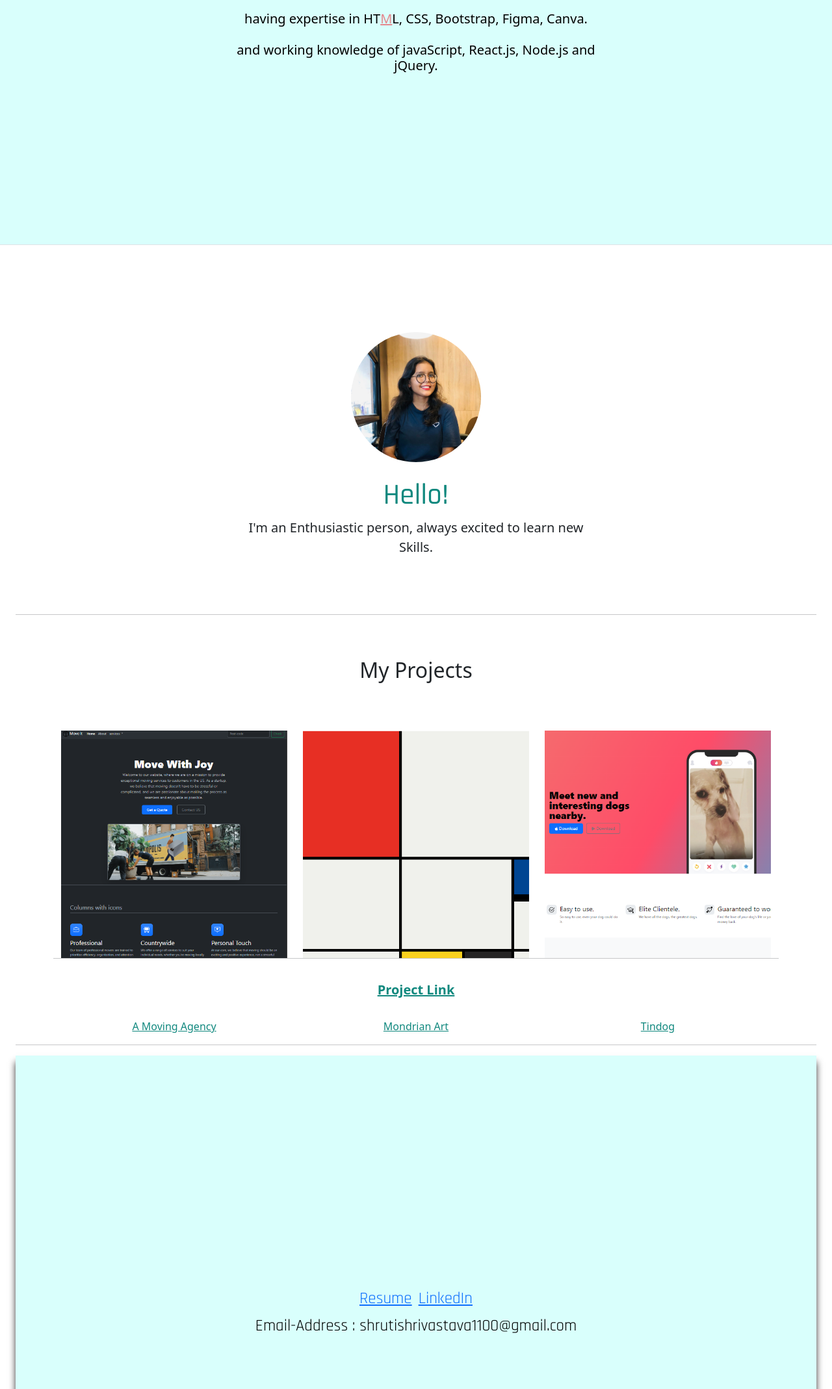
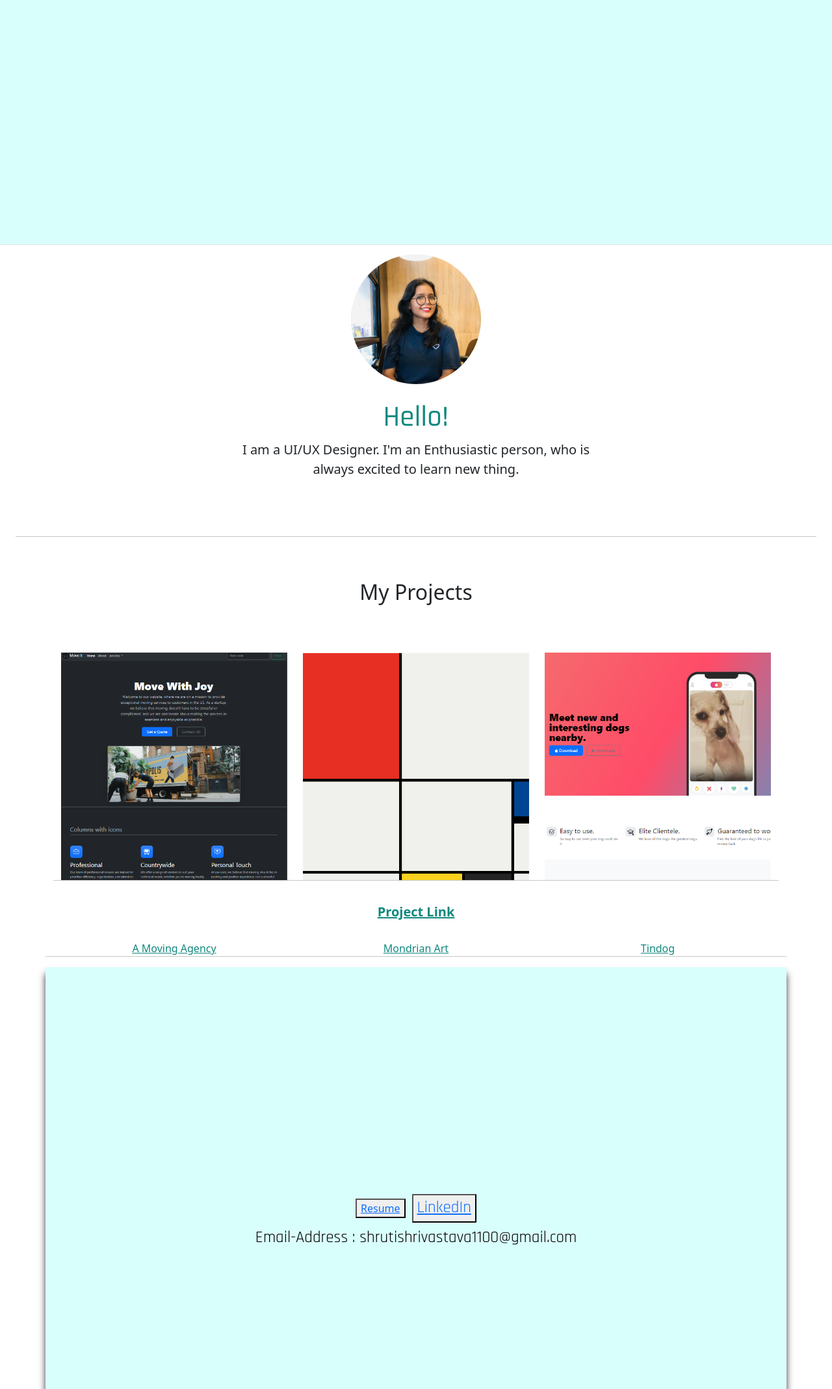
Before and after one commit to coder099/My_Portfolio_, a plain HTML site: page index.html in a window 1280 px wide. Shown: the part 423-2560 px from the top of the page at 65% size. Drawn offline with nearby package versions, Linux system fonts and the light colour scheme.

Commit message:
Update index.html

```diff
--- a/index.html
+++ b/index.html
@@ -15,14 +15,12 @@
   <div><div class="overflow-hidden" style="max-height: 30vh;">
 
     <div class="container px-5">
-      <img src="./owl-4087984_1280.webp" class="owl" alt="an owl" width="200px" loading="lazy">
+      <img class="owl" src="./owl-4087984_1280.webp" class="owl" alt="an owl" width="200px" loading="lazy">
     </div>
   </div>
     <h1 class=" Name display-4 fw-bold text-body-emphasis">My Name is <span style="font-size: 50px;">shr<u>u</u>ti</span></h1>
     <div class="programmer col-lg-6 mx-auto">
       <h2 class="lead mb-4">I'm a <span> UI/UX Designer</span> </h2>
-      <h3 style="color:black" class="lead mb-4">having expertise in HT<u>M</u>L, CSS, Bootstrap, Figma, Canva.</h3>
-      <h4 style="color:black" class="lead mb-4">and working knowledge of javaScript, React.js, Node.js and jQuery.</h4>
     </div>
 
 
@@ -32,7 +30,7 @@
     <img class=" photo d-block mx-auto mb-4 " src="./IMG_0083~2.jpg" style="border-radius: 50%;" width="200px"  alt="My Photo" height="200px">
     <h1 style="color:#10887e;" class="pic">Hello!</h1>
     <div class="col-lg-6 mx-auto">
-      <p class="lead mb-4">I'm an Enthusiastic person, always excited to learn new Skills.</p>
+      <p class="lead mb-4">I am a UI/UX Designer. I'm an Enthusiastic person, who is always excited to learn new thing.</p>
           </div>
   </div>
   <hr>
@@ -55,9 +53,9 @@
           <div class="container">
             <div class="row">
 
-              <a style="color:#10887e;" class="col-lg-4 g-4" href="./Moving Agency.html" target="_blank">A Moving Agency</a>
+             <a style="color:#10887e;" class="col-lg-4 g-4" href="./Moving Agency.html" target="_blank">A Moving Agency</a>
               <a style="color:#10887e;"  class="col-lg-4 g-4" href="./Mondrian.html" target="_blank">Mondrian Art</a>
-                <a style="color:#10887e;" class="col-lg-4 g-4" href="./TinDog.html" target="_blank">Tindog</a></div></div>
+            <a style="color:#10887e;" class="col-lg-4 g-4" href="./TinDog.html" target="_blank">Tindog</a>
     </div>
   </div>
 </div>
@@ -69,10 +67,8 @@
 margin: 0; padding: 0;">
 <div class="Contact" style="padding-right: 0!important; margin-right: 0!important; padding-left: 0!important; margin-left: 0!important;">
   <div class="contact">
-    <div class="links">
-
-      <a href="./Resume.html" target="_blank">Resume</a>
-    <a  class="footer-link" href="https://www.linkedin.com/in/shruti-shrivastava-4502ab23a" target="_blank">LinkedIn</a>
+    <div class="links"><button class="button-52"><a href="./Resume.html" target="_blank">Resume</a></button>
+    <button class="button-52"><a  class="footer-link" href="https://www.linkedin.com/in/shruti-shrivastava-4502ab23a" target="_blank">LinkedIn</a></button>
   </div>
     <p>Email-Address : shrutishrivastava1100@gmail.com</p>
 
@@ -84,4 +80,6 @@ margin: 0; padding: 0;">
 </div></div>
   <script src="https://cdn.jsdelivr.net/npm/bootstrap@5.3.0/dist/js/bootstrap.bundle.min.js" integrity="sha384-geWF76RCwLtnZ8qwWowPQNguL3RmwHVBC9FhGdlKrxdiJJigb/j/68SIy3Te4Bkz" crossorigin="anonymous"></script>
 </body>
+<script src="code.jquery.com_jquery-3.7.1.min.js"></script>
+<script src="index.js"></script>
 </html>
```
